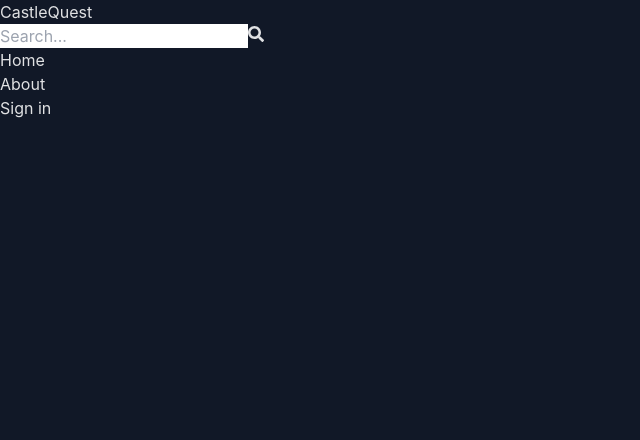
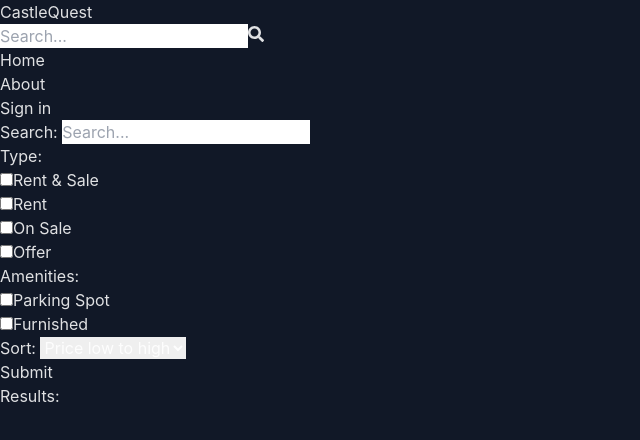
Before and after one commit to DhanveerSingh2002/Castle-Quest, a React (Vite) app in the folder frontend/: page /search in a window 1280 px wide. Shown: the top 440 px of the page, without its empty margins (0-640 px from the left). Built offline with nearby package versions, Linux system fonts and the light colour scheme; no server answers.

Commit message:
Completed the search page UI

```diff
--- a/frontend/src/App.jsx
+++ b/frontend/src/App.jsx
@@ -9,6 +9,7 @@ import PrivateRoute from './Components/PrivateRoute'
 import CreateListing from './pages/CreateListing'
 import UpdateListing from './pages/UpdateListing'
 import Listing from './pages/Listing'
+import Search from './pages/Search'
 
 const App = () => {
   return (
@@ -21,6 +22,7 @@ const App = () => {
         <Route path='/sign-up' element={<SignUp/>}/>
         <Route path='/about' element={<About/>}/>
         <Route path='/listing/:listingId' element={<Listing/>}/>
+        <Route path='/search' element={<Search/>}/>
         <Route element={<PrivateRoute/>}>
           <Route path='/profile' element={<Profile/>}/>
           <Route path='/create-listing' element={<CreateListing/>}/>
--- a/frontend/src/pages/Listing.jsx
+++ b/frontend/src/pages/Listing.jsx
@@ -58,7 +58,7 @@ const Listing = () => {
                         )
                     })}
                 </Swiper>
-                <div className='fixed top-[13%] right-[3%] z-10 rounded-full w-12 h-12 flex justify-center items-center bg-gray-900 cursor-pointer'>
+                <div className='fixed top-[13%] right-[3%] z-10 rounded-full w-12 h-12 flex justify-center items-center bg-gray-800 cursor-pointer'>
                     <i className="fa-solid fa-share text-teal-400 outline-none" onClick={() => {
                         navigator.clipboard.writeText(window.location.href);
                         setCopied(true);
@@ -68,7 +68,7 @@ const Listing = () => {
                     }}/>
                 </div>
                 {copied && (
-                    <p className='fixed top-[23%] right-[5%] z-10 rounded-md bg-gray-900 text-teal-400 p-2'>
+                    <p className='fixed top-[23%] right-[5%] z-10 rounded-md bg-gray-800 text-teal-400 p-2'>
                         Link copied!
                     </p>
                 )}
--- a/frontend/src/pages/Profile.jsx
+++ b/frontend/src/pages/Profile.jsx
@@ -54,7 +54,7 @@ const Profile = () => {
 
   const handleChange = (e) => {
     setFormData({
-     ...formData,
+    ...formData,
       [e.target.id]: e.target.value
     });
   }
--- /dev/null
+++ b/frontend/src/pages/Search.jsx
@@ -0,0 +1,72 @@
+import React from 'react'
+
+const Search = () => {
+  return (
+    <div className='flex flex-col sm:flex-row text-teal-400 accent-teal-400 sm:max-w-xl'>
+        <div className="p-4 pt-6 border-b-2 border-b-teal-600 sm:border-r-2 sm:border-r-teal-600 sm:border-b-0 sm:min-h-screen">
+            <form>
+                <div className='flex items-center gap-3 justify-center'>
+                    <label className='text-teal-400 text-2xl font-semibold' htmlFor="searchTerm">Search: </label>
+                    <input type="text" id='searchTerm' className='bg-[#080F22] focus:outline-none p-2 rounded-md w-full' placeholder='Search...'/>
+                </div>
+                <div className='flex mt-6 items-center gap-4 flex-wrap text-lg'>
+                    <label className='text-xl font-semibold'>Type: </label>
+                    <div className="flex gap-1">
+                        <input className="peer w-4" type="checkbox" id="all" />
+                        <label htmlFor="all" className="peer-checked:opacity-100 opacity-50 cursor-pointer">
+                            Rent & Sale
+                        </label>
+                    </div>
+
+                    <div className="flex gap-1">
+                        <input className='peer w-4' type="checkbox" id='rent' w-5/>
+                        <label htmlFor='rent' className='peer-checked:opacity-100 opacity-50 cursor-pointer'>Rent</label>
+                    </div>
+                    <div className="flex gap-1">
+                        <input className='peer w-4' type="checkbox" id='sell' w-5/>
+                        <label htmlFor='sell' className='peer-checked:opacity-100 opacity-50 cursor-pointer'>On Sale</label>
+                    </div>
+                    <div className="flex gap-1">
+                        <input className='peer w-4' type="checkbox" id='offer' w-5/>
+                        <label htmlFor='offer' className='peer-checked:opacity-100 opacity-50 cursor-pointer'>Offer</label>
+                    </div>
+                </div>
+                <div className='flex mt-6 items-center gap-4 flex-wrap text-lg'>
+                    <label className='text-xl font-semibold'>Amenities: </label>
+                    <div className="flex gap-1">
+                        <input className='peer w-4' type="checkbox" id='parking' w-5/>
+                        <label htmlFor='parking' className='peer-checked:opacity-100 opacity-50 cursor-pointer'>Parking Spot</label>
+                    </div>
+                    <div className="flex gap-1">
+                        <input className='peer w-4' type="checkbox" id='furnished' w-5/>
+                        <label htmlFor='furnished' className='peer-checked:opacity-100 opacity-50 cursor-pointer'>Furnished</label>
+                    </div>
+                </div>
+                <div className='flex mt-6 items-center gap-4 flex-wrap text-lg'>
+                    <label className='text-xl font-semibold' htmlFor="">Sort: </label>
+                    <select id="sort_order" className='focus:outline-none p-2 bg-[#080F22] rounded-lg'>
+                        <option value="">
+                            Price low to high
+                        </option>
+                        <option className=''>
+                            Price high to low
+                        </option>
+                        <option value="">
+                            Latest
+                        </option>
+                        <option value="">
+                            Oldest
+                        </option>
+                    </select>
+                </div>
+                <button className='bg-emerald-800 bg-opacity-50 p-2 text-xl w-full mt-4 sm:mt-6 rounded-md hover:scale-105 hover:bg-teal-400 hover:text-black transition-all duration-300'>Submit</button>
+            </form>
+        </div>
+        <div>
+            <h1 className="text-4xl text-teal-400 font-semibold">Results:</h1>
+        </div>
+    </div>
+  )
+}
+
+export default Search
```
